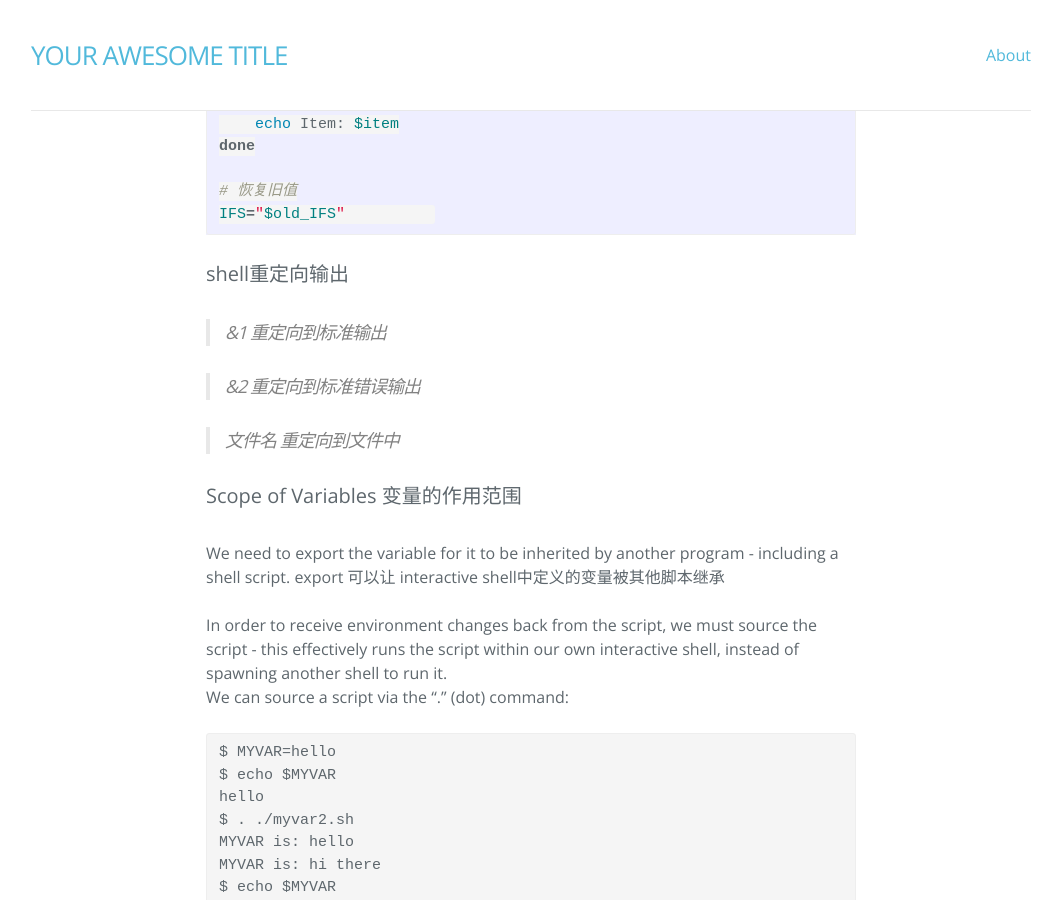
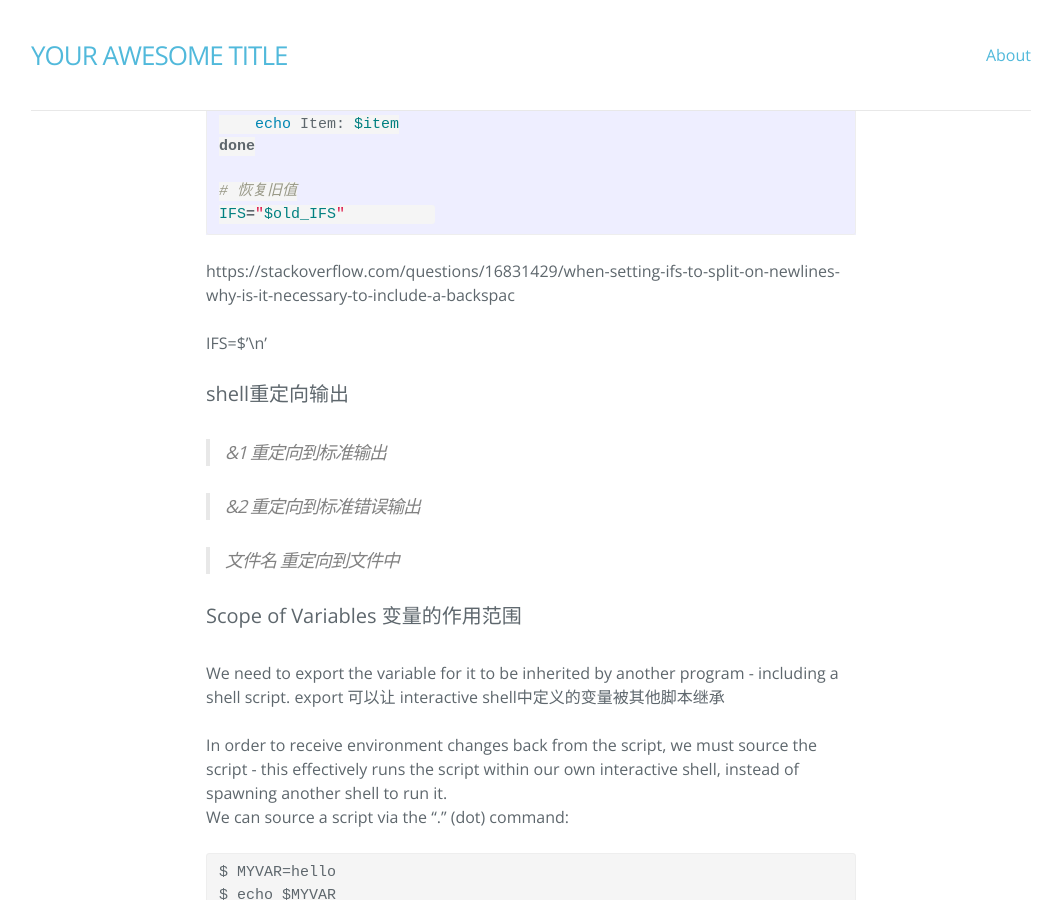
Before and after one commit to galaapple/ether.github.io, a Jekyll site: the page built from _posts/2019-07-23-Shell.md, in a window 1280 px wide and 900 px high, scrolled down 4583 px. Shown: the whole window, without its empty margins (109-1171 px from the left). Built offline with Jekyll 4.4.1, drawn with Linux system fonts in a browser that asks for light colours; nearby versions of some CDN libraries.

Commit message:
IFS；换行

````diff
--- a/_posts/2019-07-23-Shell.md
+++ b/_posts/2019-07-23-Shell.md
@@ -180,6 +180,10 @@ done
 IFS="$old_IFS"
 ```
 
+https://stackoverflow.com/questions/16831429/when-setting-ifs-to-split-on-newlines-why-is-it-necessary-to-include-a-backspac
+
+IFS=$'\n'
+
 #### shell重定向输出
 >&1 重定向到标准输出
 
````
